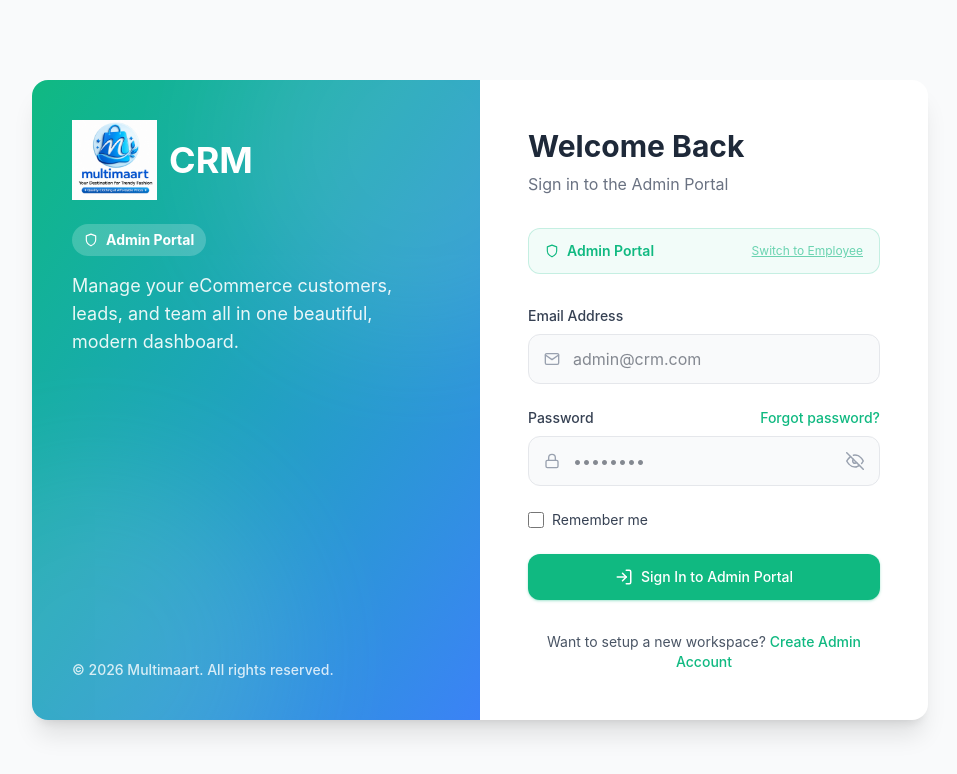
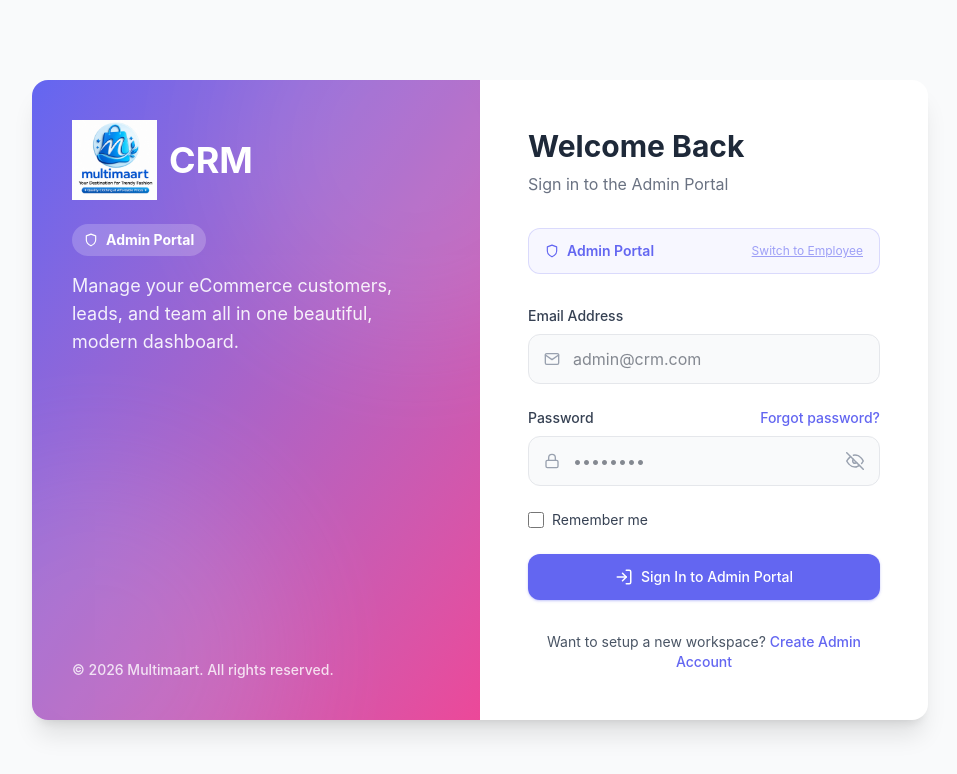
Before and after one commit to p-susmita22/crm-project, a React (Vite) app in the folder frontend/: page /admin/login in a window 1280 px wide. Shown: the top 774 px of the page, without its empty margins (160-1117 px from the left). Built offline with nearby package versions, Linux system fonts and the light colour scheme; no server answers.

Commit message:
style: update team icon and switch to premium indigo theme

```diff
--- a/frontend/src/index.css
+++ b/frontend/src/index.css
@@ -1,9 +1,9 @@
 @import "tailwindcss";
 
 @theme {
-  --color-primary: #10b981;
-  --color-primary-dark: #059669;
-  --color-secondary: #3b82f6;
+  --color-primary: #6366f1;
+  --color-primary-dark: #4f46e5;
+  --color-secondary: #ec4899;
   --color-dark-bg: #111827;
   --color-dark-surface: #1f2937;
   --color-dark-border: #374151;
--- a/frontend/src/layouts/DashboardLayout.jsx
+++ b/frontend/src/layouts/DashboardLayout.jsx
@@ -43,7 +43,7 @@ const DashboardLayout = ({ panelType = 'employee' }) => {
     {
       name: 'Customers',
       path: `${basePath}/customers`,
-      icon: <FiUsers className="text-xl" />,
+      icon: <FiUser className="text-xl" />,
       badge: panelType === 'admin' ? notifications.unreadWork : 0
     },
     { name: 'Leads', path: `${basePath}/leads`, icon: <FiTarget className="text-xl" /> },
@@ -54,7 +54,7 @@ const DashboardLayout = ({ panelType = 'employee' }) => {
   }
 
   if (panelType === 'admin') {
-    navItems.push({ name: 'Team', path: `${basePath}/team`, icon: <FiSettings className="text-xl" /> });
+    navItems.push({ name: 'Team', path: `${basePath}/team`, icon: <FiUsers className="text-xl" /> });
     navItems.push({
       name: 'Reports',
       path: `${basePath}/reports`,
```
